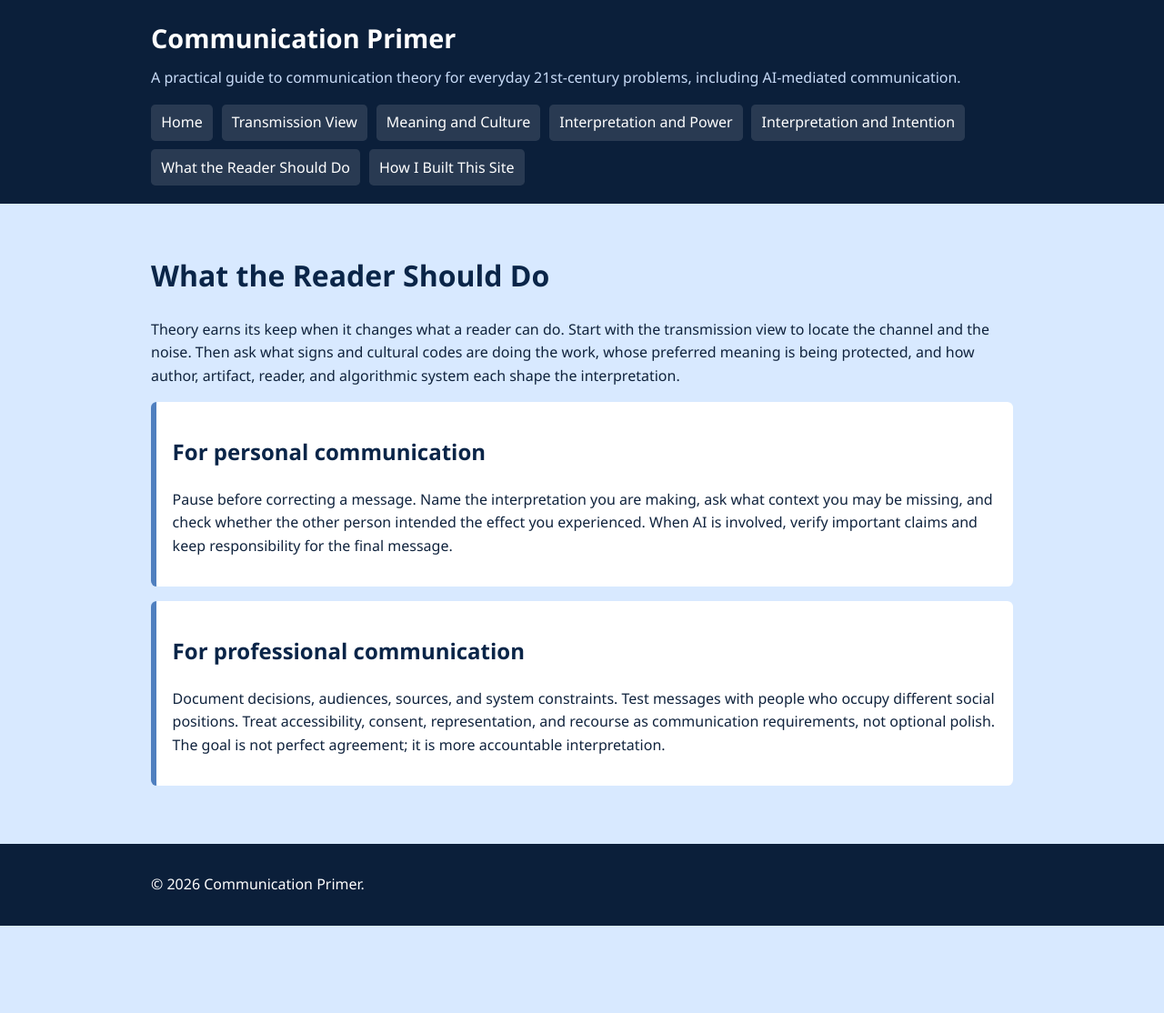
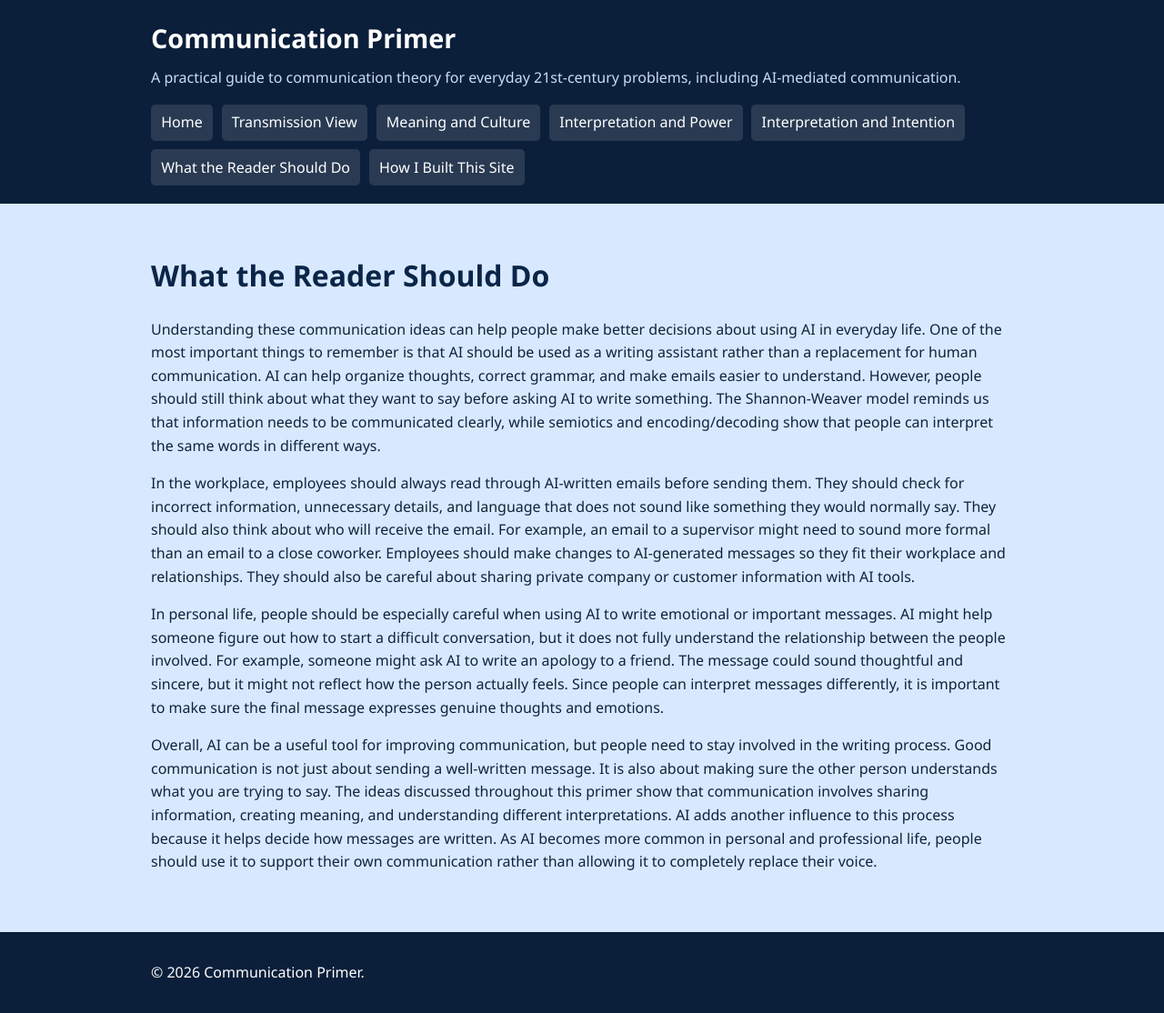
Before and after one commit to nevahall/comm-primer, a Jekyll site: the page built from pages/socio-psychological-lens.md, in a window 1280 px wide. Shown: the whole page at 91% size. Built offline with Jekyll 4.4.1, drawn with Linux system fonts in a browser that asks for light colours; before the commit the page ends 1018 px from its top, so only the background shows below that.

Commit message:
Revise socio-psychological lens on AI communication
Updated the socio-psychological lens document to emphasize the role of AI in communication and the importance of human involvement in the writing process. Added guidance for personal and workplace communication when using AI tools.

```diff
--- a/pages/socio-psychological-lens.md
+++ b/pages/socio-psychological-lens.md
@@ -6,14 +6,10 @@ permalink: /pages/what-the-reader-should-do/
 
 # What the Reader Should Do
 
-Theory earns its keep when it changes what a reader can do. Start with the transmission view to locate the channel and the noise. Then ask what signs and cultural codes are doing the work, whose preferred meaning is being protected, and how author, artifact, reader, and algorithmic system each shape the interpretation.
+Understanding these communication ideas can help people make better decisions about using AI in everyday life. One of the most important things to remember is that AI should be used as a writing assistant rather than a replacement for human communication. AI can help organize thoughts, correct grammar, and make emails easier to understand. However, people should still think about what they want to say before asking AI to write something. The Shannon-Weaver model reminds us that information needs to be communicated clearly, while semiotics and encoding/decoding show that people can interpret the same words in different ways.
 
-<section class="panel" aria-labelledby="personal-practice">
-  <h2 id="personal-practice">For personal communication</h2>
-  <p>Pause before correcting a message. Name the interpretation you are making, ask what context you may be missing, and check whether the other person intended the effect you experienced. When AI is involved, verify important claims and keep responsibility for the final message.</p>
-</section>
+In the workplace, employees should always read through AI-written emails before sending them. They should check for incorrect information, unnecessary details, and language that does not sound like something they would normally say. They should also think about who will receive the email. For example, an email to a supervisor might need to sound more formal than an email to a close coworker. Employees should make changes to AI-generated messages so they fit their workplace and relationships. They should also be careful about sharing private company or customer information with AI tools.
 
-<section class="panel" aria-labelledby="professional-practice">
-  <h2 id="professional-practice">For professional communication</h2>
-  <p>Document decisions, audiences, sources, and system constraints. Test messages with people who occupy different social positions. Treat accessibility, consent, representation, and recourse as communication requirements, not optional polish. The goal is not perfect agreement; it is more accountable interpretation.</p>
-</section>
+In personal life, people should be especially careful when using AI to write emotional or important messages. AI might help someone figure out how to start a difficult conversation, but it does not fully understand the relationship between the people involved. For example, someone might ask AI to write an apology to a friend. The message could sound thoughtful and sincere, but it might not reflect how the person actually feels. Since people can interpret messages differently, it is important to make sure the final message expresses genuine thoughts and emotions.
+
+Overall, AI can be a useful tool for improving communication, but people need to stay involved in the writing process. Good communication is not just about sending a well-written message. It is also about making sure the other person understands what you are trying to say. The ideas discussed throughout this primer show that communication involves sharing information, creating meaning, and understanding different interpretations. AI adds another influence to this process because it helps decide how messages are written. As AI becomes more common in personal and professional life, people should use it to support their own communication rather than allowing it to completely replace their voice.
```
